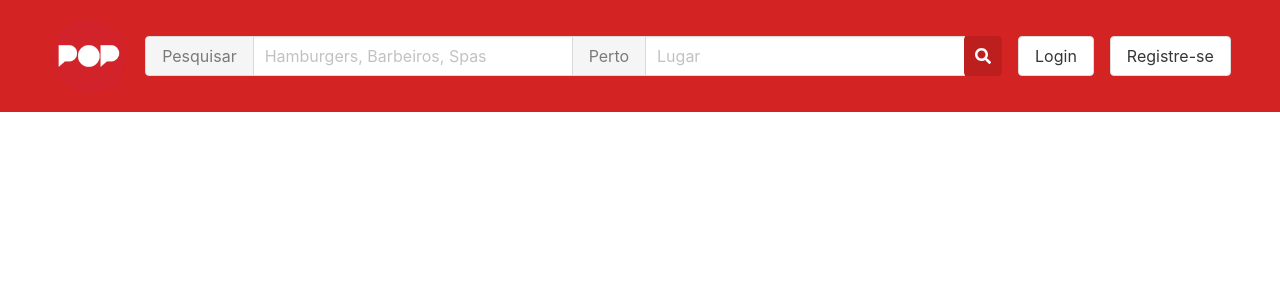
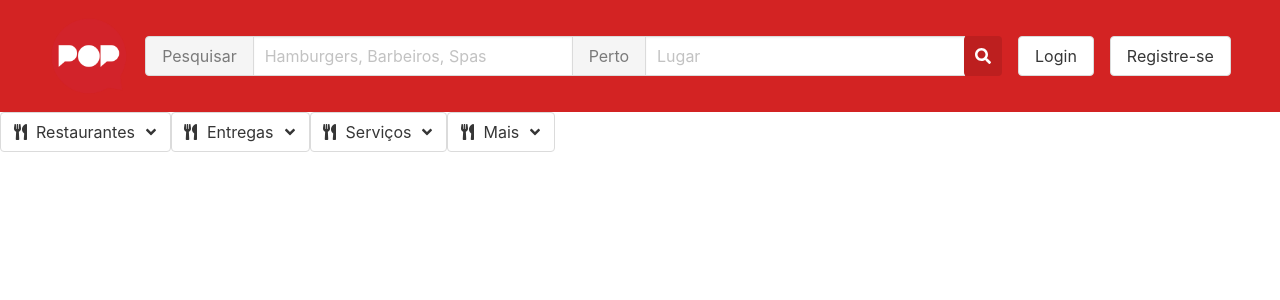
Before and after one commit to geraldobl58/react-yelp, a React (Create React App) app: page /search in a window 1280 px wide. Shown: the top 300 px of the page. Built offline with nearby package versions, Linux system fonts and the light colour scheme.

Commit message:
feat: add subitem

```diff
--- /dev/null
+++ b/src/components/SubNav/index.js
@@ -0,0 +1,14 @@
+import React from 'react';
+
+import { SubNavItem } from '../SubNavItem';
+
+export function SubNav() {
+  return (
+    <div>
+      <SubNavItem label="Restaurantes" icon="fa-utensils" />
+      <SubNavItem label="Entregas" icon="fa-utensils" />
+      <SubNavItem label="Serviços" icon="fa-utensils" />
+      <SubNavItem label="Mais" icon="fa-utensils" />
+    </div>
+  );
+}
--- /dev/null
+++ b/src/components/SubNavItem/index.js
@@ -0,0 +1,32 @@
+/* eslint-disable react/prop-types */
+import React from 'react';
+
+export function SubNavItem({ label, icon }) {
+  return (
+    <div className="dropdown is-hoverable">
+      <div className="dropdown-trigger">
+        <button
+          type="button"
+          className="button"
+          aria-haspopup="true"
+          aria-controls="dropdown-menu4"
+        >
+          <span className="icon is-small">
+            <i className={`fa ${icon}`} />
+          </span>
+          <span>{label}</span>
+          <span className="icon is-small">
+            <i className="fas fa-angle-down" aria-hidden="true" />
+          </span>
+        </button>
+      </div>
+      <div className="dropdown-menu" id="dropdown-menu4" role="menu">
+        <div className="dropdown-content">
+          <div className="dropdown-item">
+            <p>saasdasdasfdsadjsafdgasgdfagsdfg</p>
+          </div>
+        </div>
+      </div>
+    </div>
+  );
+}
--- a/src/pages/Search/index.js
+++ b/src/pages/Search/index.js
@@ -1,7 +1,13 @@
 import React from 'react';
 
 import { NavBar } from '../../components/NavBar';
+import { SubNav } from '../../components/SubNav';
 
 export function Search() {
-  return <NavBar />;
+  return (
+    <div>
+      <NavBar />
+      <SubNav />
+    </div>
+  );
 }
```
Also changed, not shown: src/components/SubNav/SubNav.module.css (added), src/components/SubNavItem/SubNavItem.module.css (added).
